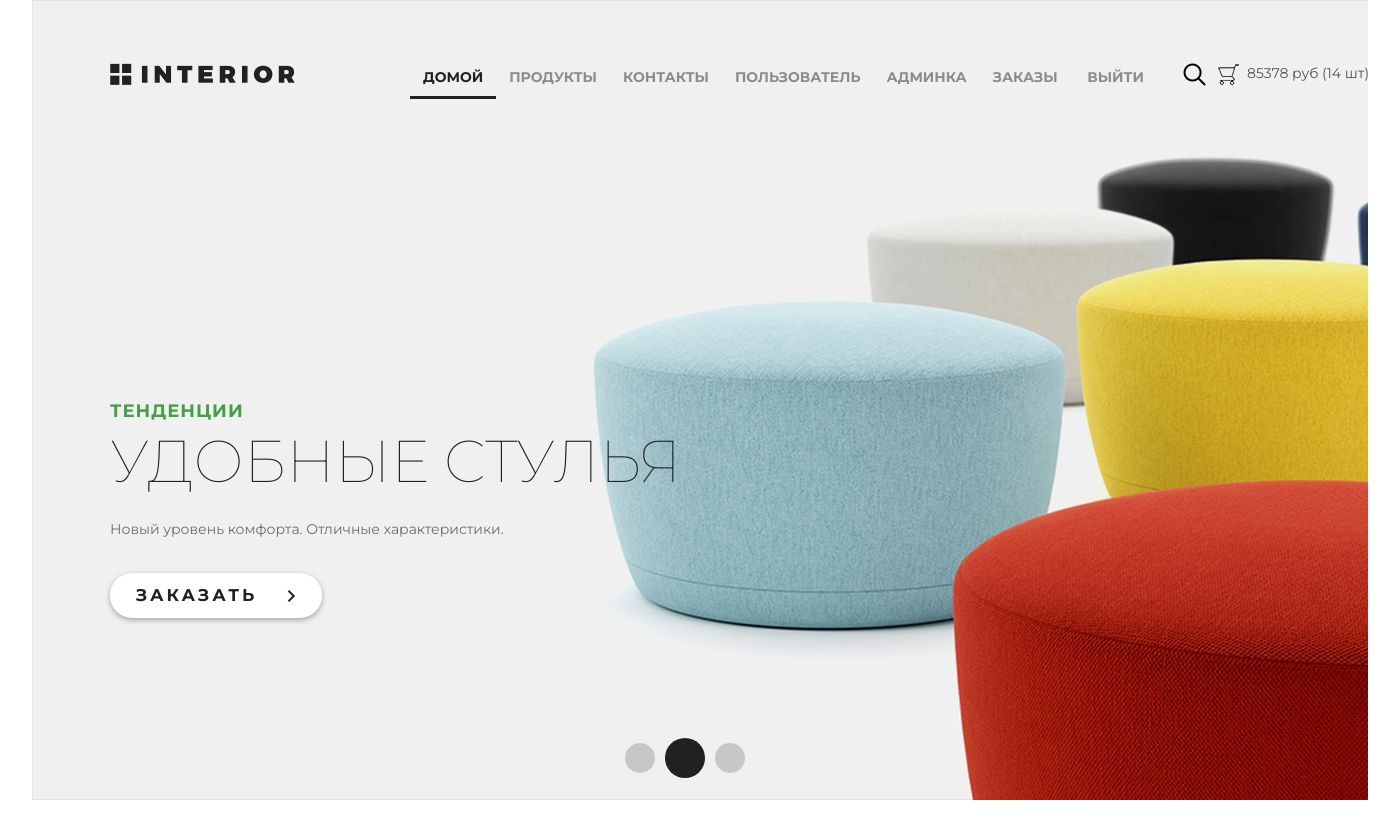
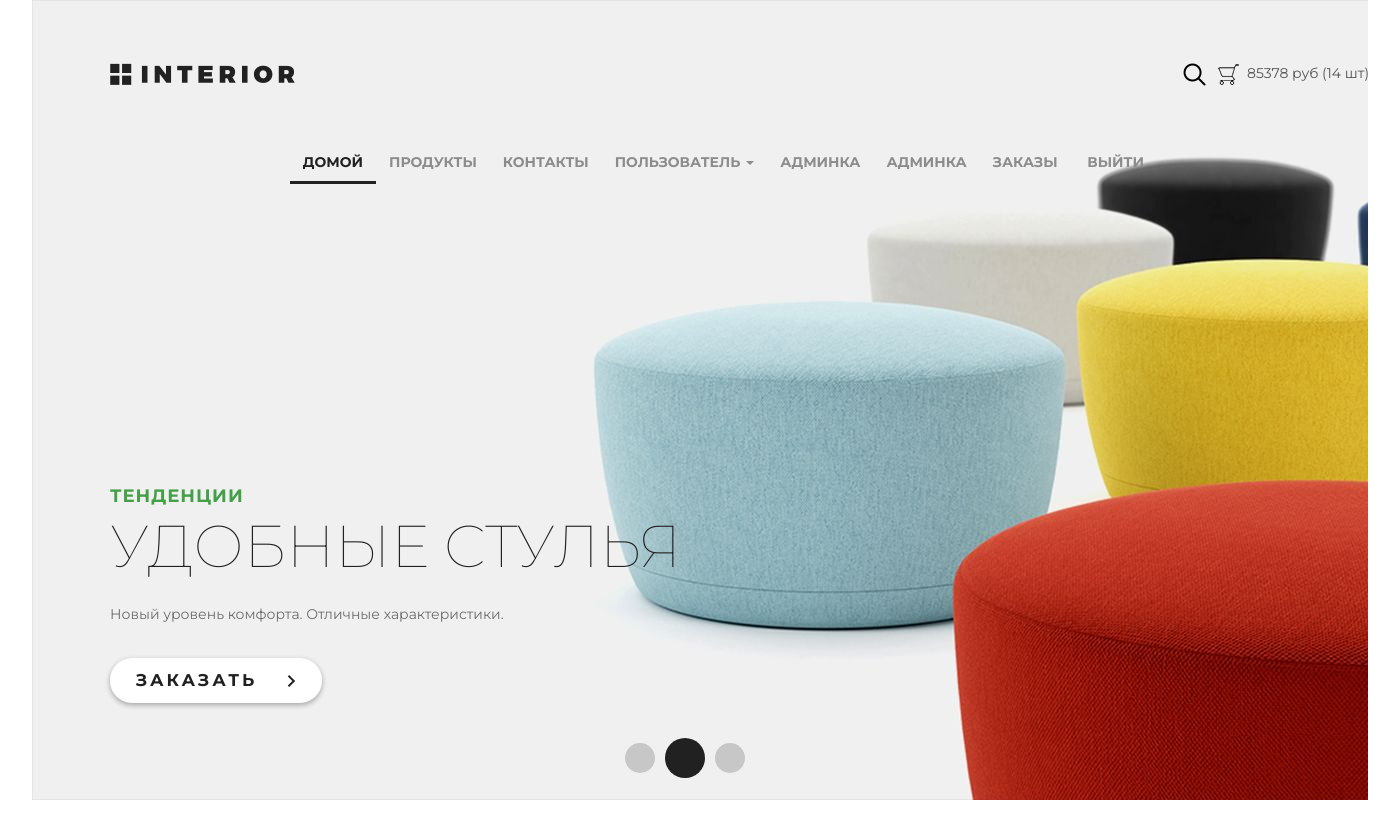
Before and after one commit to valentinafomina/geekshop, a Django app: page / in a window 1400 px wide. Shown: the top 840 px of the page. Run offline with Django 3.2, Linux system fonts and the light colour scheme; a user stored in the database is signed in; data comes from the database, SQL or seed files in the repository; parts of the project's set-up code (start-up, migrations or seed data) failed here and were passed over; some libraries are stand-ins or nearby versions.

Commit message:
Add files via upload

```diff
--- a/mainapp/templates/mainapp/includes/inc_menu.html
+++ b/mainapp/templates/mainapp/includes/inc_menu.html
@@ -17,9 +17,29 @@
     </li>
     {% if user.is_authenticated %}
        <li>
+           <div class="dropdown">
+               <a class="dropdown-toggle" href="" data-toggle="dropdown">
+                   {{ user.first_name|default:'Пользователь' }}
+                   <span class="caret"></span>
+               </a>
+               <ul class="dropdown-menu">
+                   <li>
                        <a href="{% url 'auth:edit' %}">
-                {{ user.first_name|default:'Пользователь' }}
+                           профиль
                        </a>
+                   </li>
+                   <li>
+                       <a href="{% url 'order:list' %}">
+                           заказы
+                       </a>
+                   </li>
+               </ul>
+           </div>
+       </li>
+    {% endif %}
+    {% if user.is_superuser %}
+       <li>
+           <a href="{% url 'admin:users' %}">админка</a>
        </li>
     {% endif %}
     {% if user.is_superuser %}
```
Lines whose indentation alone changed are shown as unchanged.
